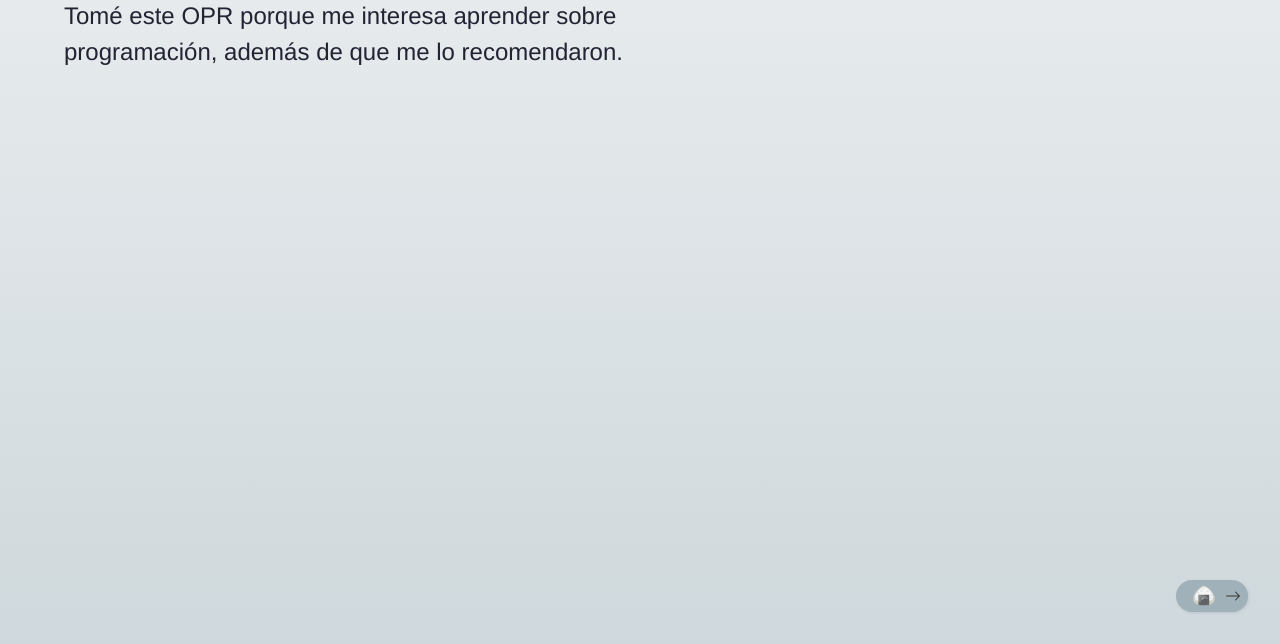
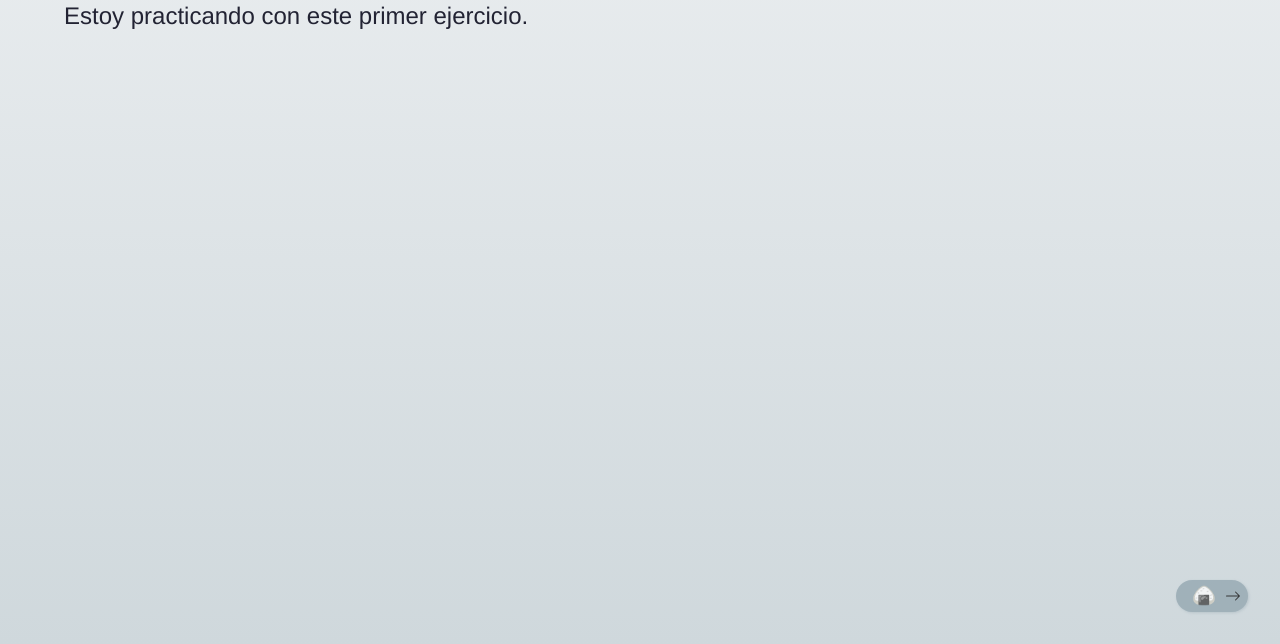
Before and after one commit to majoanaiz/01-ejercicio, a plain HTML site: page index.html in a window 1280 px wide. Shown: the part 156-800 px from the top of the page. Drawn offline with nearby package versions, Linux system fonts and the light colour scheme.

Commit message:
Update index.html

```diff
--- a/index.html
+++ b/index.html
@@ -3,9 +3,9 @@
     <head>
         <meta charset="utf-8" />
         <meta name="viewport" content="width=device-width, initial-scale=1" />
-        <meta name="description" content="Diseño y nuevos medios" />
+        <meta name="description" content="María José Anaiz" />
         <link href="style.css" rel="stylesheet" />
-        <title>&#127891; DNO037</title>
+        <title>&#127891; holi</title>
         <!--
         Esto es un comentario de HTML. No es necesario que lo borres.
         Si arriba, dentro de <title></title>, quieres otro emoji, búscarlo en
@@ -18,7 +18,7 @@
 
         <main>
             <h1>María José Anaiz</h1>
-            <p>Tomé este OPR porque me interesa aprender sobre programación, además de que me lo recomendaron.</p>
+            <p>Estoy practicando con este primer ejercicio.</p>
         </main>
 
         <div id="next"></div>
```
